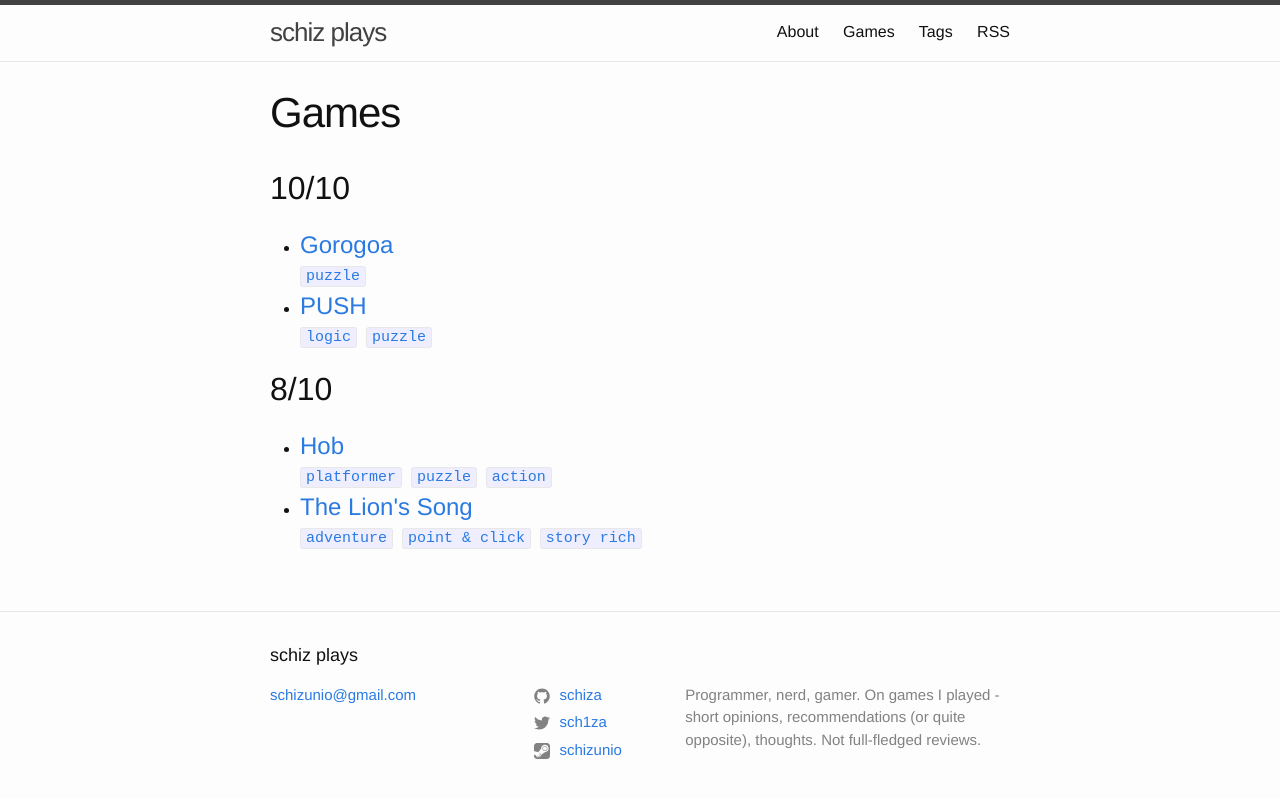
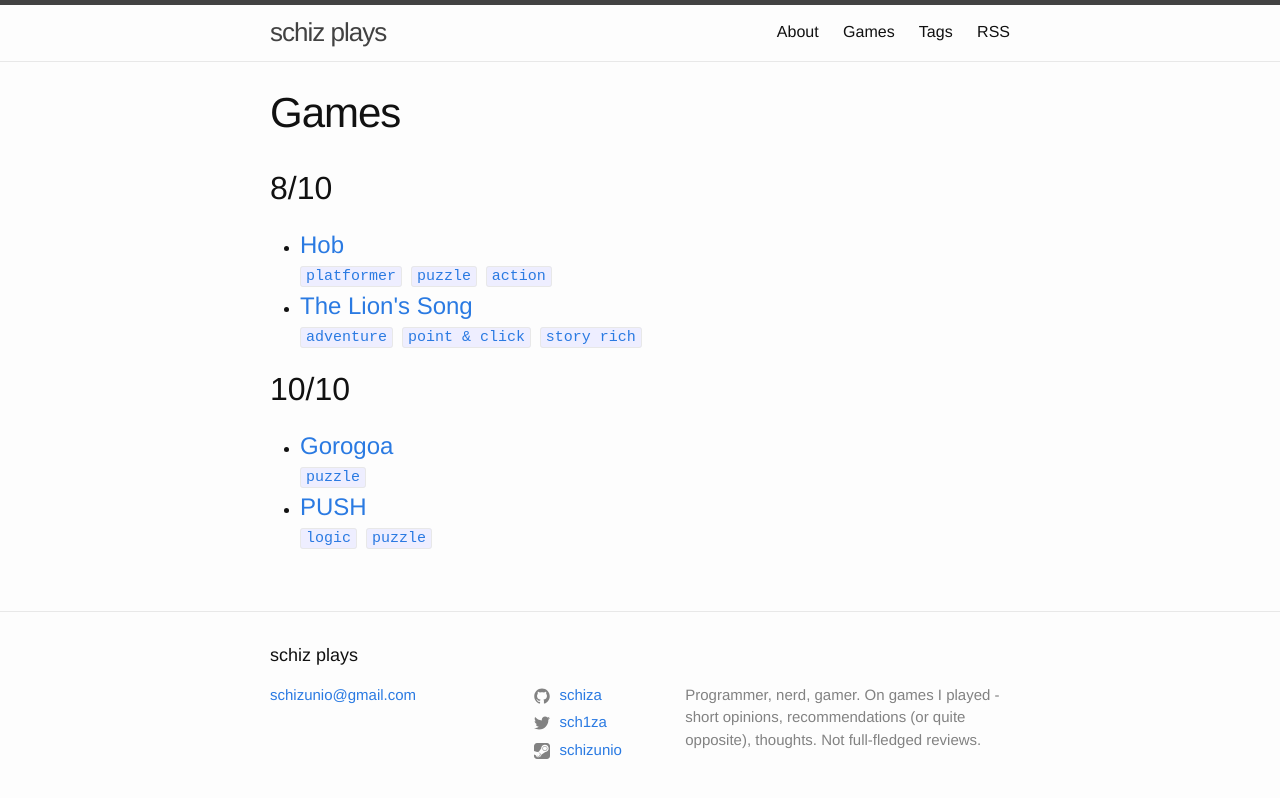
Before and after one commit to schiza/schiza.github.io, a Jekyll site: the page built from games.md, in a window 1280 px wide. Shown: the top 798 px of the page. Built offline with Jekyll 4.4.1, drawn with Linux system fonts in a browser that asks for light colours.

Commit message:
Fix sorting on Games page

```diff
--- a/games.md
+++ b/games.md
@@ -4,7 +4,7 @@ title: Games
 permalink: /games/
 ---
 
-{% assign posts_grouped = site.posts | where: "game", "true" | group_by: 'rating' | sort: 'name' | reverse %}
+{% assign posts_grouped = site.posts | where: "game", "true" | group_by: 'rating' | sort: 'name' | reversed %}
 {% for group in posts_grouped %}
   {% assign rating = group.name %}
   {% assign posts = group.items %}
```
